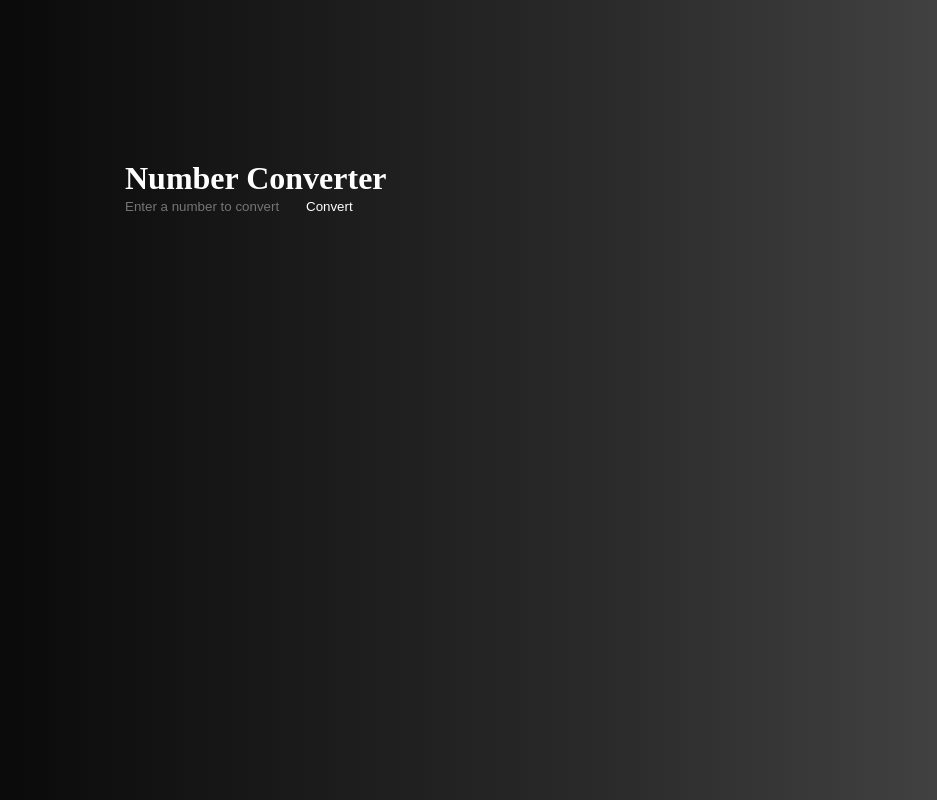
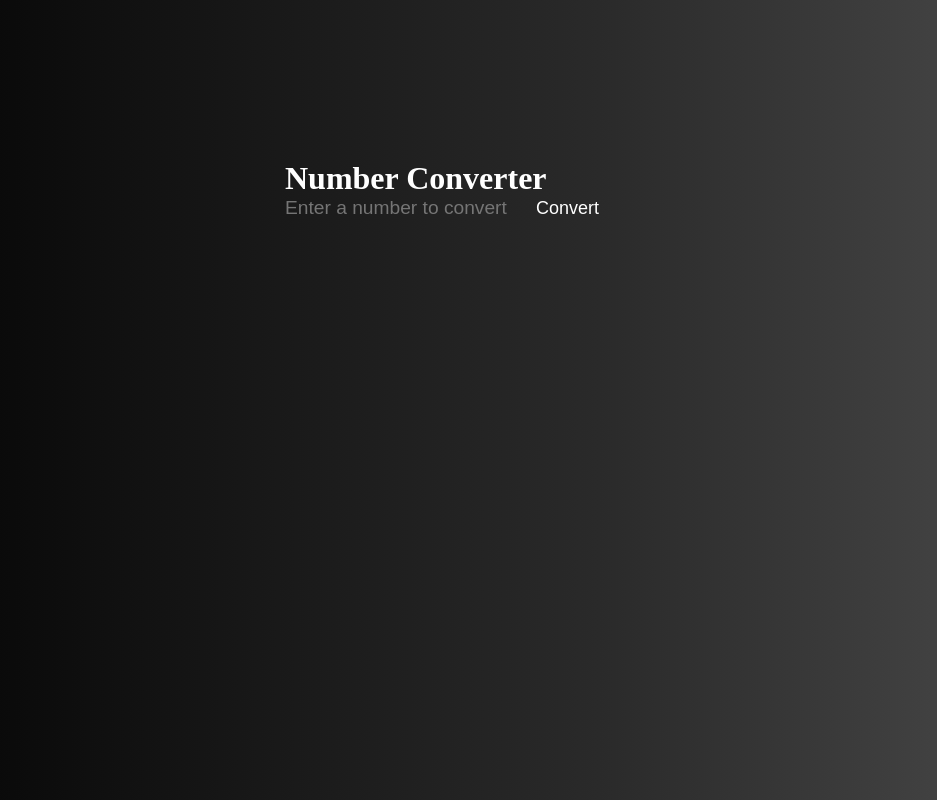
Before and after one commit to Kenan-Alnaser/number-converter, a website: page src/index.html in a window 1280 px wide. Shown: the whole page, without its empty margins (195-1132 px from the left). Drawn offline with nearby package versions, Linux system fonts and the light colour scheme; files that its build step writes are made by us from their sources.

Commit message:
more styling

```diff
--- a/src/scss/main.scss
+++ b/src/scss/main.scss
@@ -22,14 +22,18 @@ body {
 main {
   width: 50vw;
   height: 50vh;
+  position: relative;
+  left: 10rem;
 }
 input {
   border: none;
   background-color: transparent;
   color: white;
+  font-size: larger;
 }
 button {
   border: none;
   background-color: transparent;
   color: white;
+  font-size: large;
 }
```
